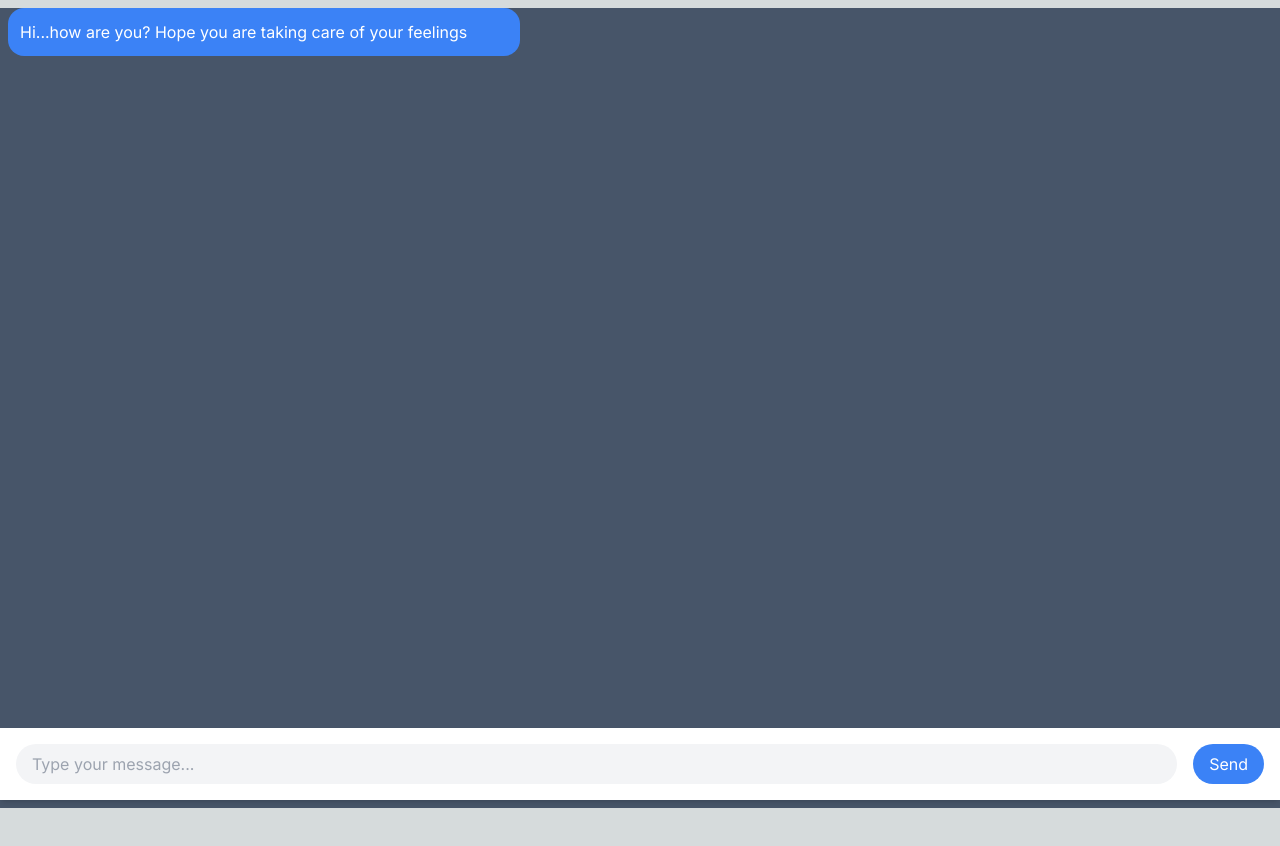
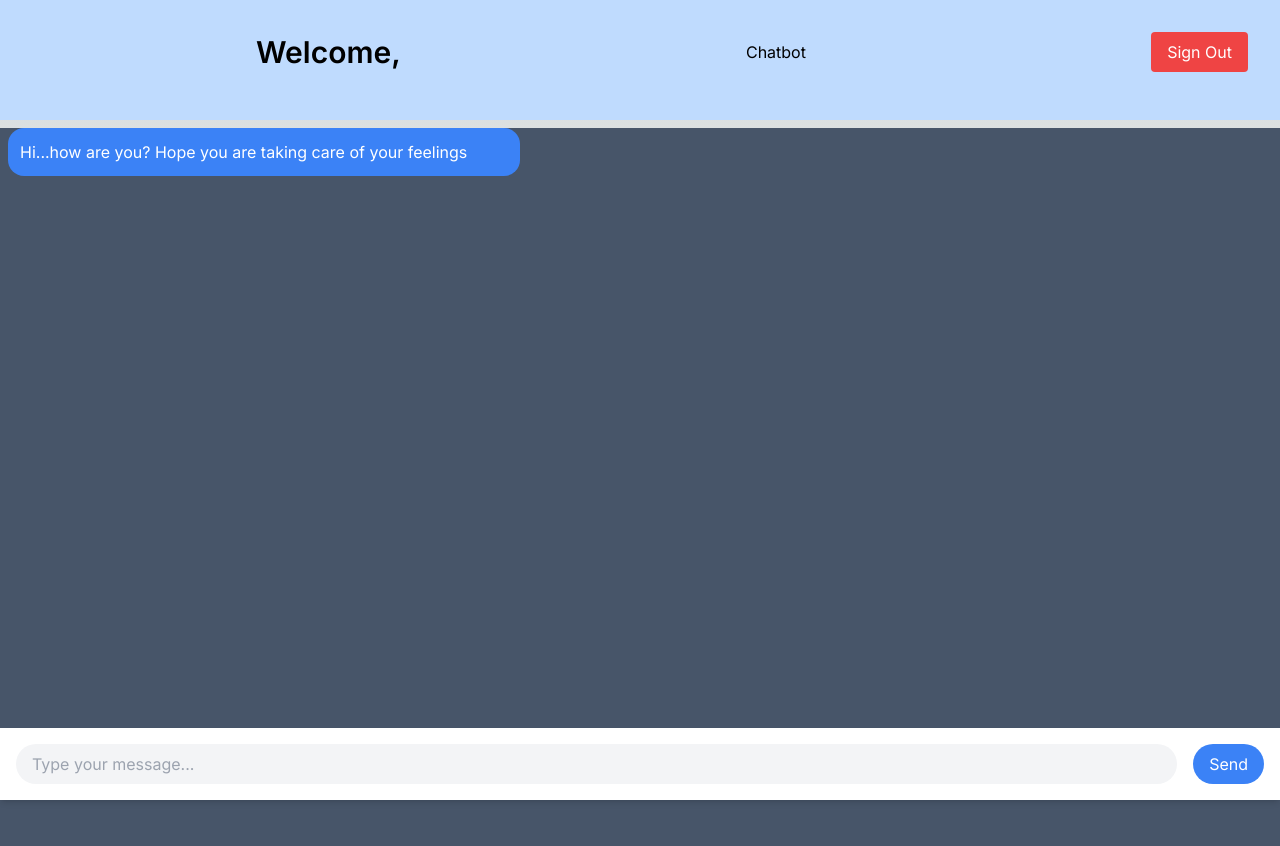
Before and after one commit to Sachin24704/Therapy, a Next.js app: page /chatbot in a window 1280 px wide. Shown: the top 846 px of the page. Before the commit the page ends 808 px from the top, so only its background shows below. Built offline with nearby package versions, Linux system fonts and the light colour scheme; no server answers.

Commit message:
dashboardui

```diff
--- a/src/app/chatbot/page.js
+++ b/src/app/chatbot/page.js
@@ -1,10 +1,13 @@
 "use client";
 import react from "react";
+import Dashboard from "@/components/dashboard";
 import { useState, useEffect } from "react";
+import { useAuth } from "@/firebase/auth";
 import Chat from "@/components/Chat";
 const chatbot = () => {
   const [msg, setMsg] = useState("");
   const [thinking, setThinking] = useState(false);
+  const { isLoading, authUser, signout } = useAuth();
   const [chat, setChat] = useState([
     {
       role: "assisant",
@@ -44,6 +47,8 @@ const chatbot = () => {
     // setMsg(""); // value displayed in input box
   };
   return (
+    <>
+      <Dashboard />
       <div className="flex-col bg-slate-600 min-h-screen ">
         <div className="chat-container">
           {chat.map((chat, index) => {
@@ -80,6 +85,7 @@ const chatbot = () => {
           </form>
         </div>
       </div>
+    </>
   );
 };
 
--- a/src/components/dashboard.jsx
+++ b/src/components/dashboard.jsx
@@ -31,20 +31,18 @@ import Loader from "@/components/loader";
 
 export default function Dashboard({}) {
   const { isLoading, authUser, signout } = useAuth();
-  const [sidebarOpen, setSidebarOpen] = useState(false);
-
-  const toggleSidebar = () => {
-    setSidebarOpen(!sidebarOpen);
-  };
 
   return (
-    <div className="flex bg-gray-100 min-h-screen">
+    <div className="flex bg-blue-200 ">
       {/* Main content */}
       <main className="flex-1 p-8 ml-56">
         <div className="flex justify-between items-center mb-4">
           <h1 className="text-3xl font-semibold">
-            Welcome, {authUser.username}
+            Welcome, {authUser?.username}
           </h1>
+          <div className="">
+            <Link href="/chatbot">Chatbot</Link>
+          </div>
           <button
             className="bg-red-500 hover:bg-red-600 text-white px-4 py-2 rounded"
             onClick={signout}
```
Lines whose indentation alone changed are shown as unchanged.
